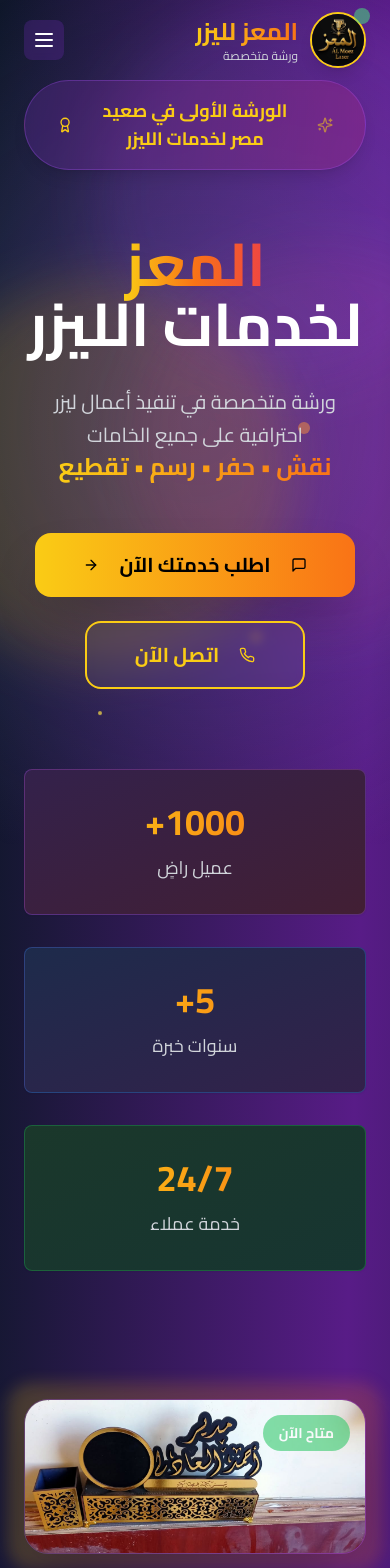
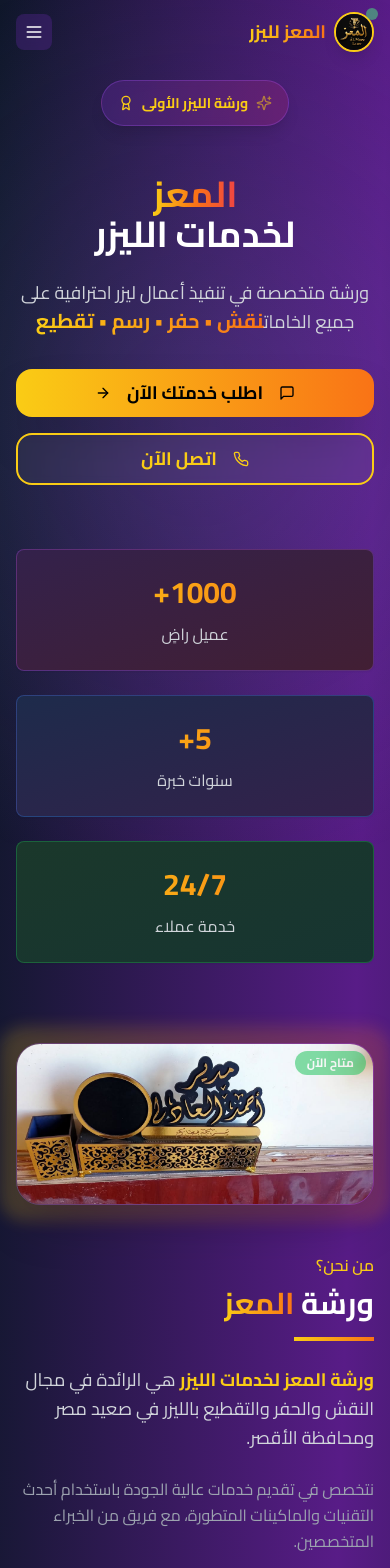
Before and after one commit to Jokermedoo/laser-craft-maestro, a React (Vite) app: page / in a window 390 px wide. Shown: the top 1568 px of the page. Built offline with nearby package versions, Linux system fonts and the light colour scheme.

Commit message:
Fix: Improve mobile UI and performance
- Updated the UI for better mobile responsiveness.
- Optimized the site for improved performance.

```diff
--- a/src/components/About.tsx
+++ b/src/components/About.tsx
@@ -5,41 +5,41 @@ import { Users, Target } from 'lucide-react';
 
 const About = () => {
   return (
-    <section id="about" className="relative py-32 z-10">
-      <div className="container mx-auto px-6">
-        <div className="grid grid-cols-1 lg:grid-cols-2 gap-20 items-center">
+    <section id="about" className="relative py-20 sm:py-32 z-10">
+      <div className="container mx-auto px-4 sm:px-6">
+        <div className="grid grid-cols-1 lg:grid-cols-2 gap-12 lg:gap-20 items-center">
           <div className="order-2 lg:order-1">
-            <div className="mb-8">
-              <span className="text-yellow-400 font-semibold text-lg mb-2 block">من نحن؟</span>
-              <h2 className="text-5xl font-bold text-white mb-6">
+            <div className="mb-6 sm:mb-8">
+              <span className="text-yellow-400 font-semibold text-base sm:text-lg mb-2 block">من نحن؟</span>
+              <h2 className="text-3xl sm:text-5xl font-bold text-white mb-4 sm:mb-6">
                 ورشة <span className="bg-gradient-to-r from-yellow-400 to-orange-500 bg-clip-text text-transparent">المعز</span>
               </h2>
-              <div className="w-24 h-1 bg-gradient-to-r from-yellow-400 to-orange-500 mb-8"></div>
+              <div className="w-20 sm:w-24 h-1 bg-gradient-to-r from-yellow-400 to-orange-500 mb-6 sm:mb-8"></div>
             </div>
 
-            <p className="text-xl text-gray-300 mb-8 leading-relaxed">
+            <p className="text-lg sm:text-xl text-gray-300 mb-6 sm:mb-8 leading-relaxed">
               <span className="text-yellow-400 font-bold">ورشة المعز لخدمات الليزر</span> هي الرائدة في مجال
               النقش والحفر والتقطيع بالليزر في صعيد مصر ومحافظة الأقصر.
             </p>
 
-            <p className="text-lg text-gray-400 mb-10 leading-relaxed">
+            <p className="text-base sm:text-lg text-gray-400 mb-8 sm:mb-10 leading-relaxed">
               نتخصص في تقديم خدمات عالية الجودة باستخدام أحدث التقنيات والماكينات المتطورة،
               مع فريق من الخبراء المتخصصين.
             </p>
 
-            <div className="grid grid-cols-2 gap-6">
+            <div className="grid grid-cols-1 sm:grid-cols-2 gap-4 sm:gap-6">
               <Card className="bg-gradient-to-br from-blue-600/20 to-purple-600/20 backdrop-blur-sm border border-blue-500/30 hover:border-yellow-400/50 transition-all duration-300 group">
-                <CardContent className="p-6 text-center">
-                  <Users className="h-12 w-12 text-yellow-400 mx-auto mb-4 group-hover:scale-110 transition-transform duration-300" />
-                  <h3 className="font-bold text-white mb-2">فريق محترف</h3>
+                <CardContent className="p-4 sm:p-6 text-center">
+                  <Users className="h-10 w-10 sm:h-12 sm:w-12 text-yellow-400 mx-auto mb-3 sm:mb-4 group-hover:scale-110 transition-transform duration-300" />
+                  <h3 className="font-bold text-white mb-2 text-base sm:text-lg">فريق محترف</h3>
                   <p className="text-gray-400 text-sm">خبرة أكثر من 5 سنوات</p>
                 </CardContent>
               </Card>
 
               <Card className="bg-gradient-to-br from-green-600/20 to-emerald-600/20 backdrop-blur-sm border border-green-500/30 hover:border-yellow-400/50 transition-all duration-300 group">
-                <CardContent className="p-6 text-center">
-                  <Target className="h-12 w-12 text-yellow-400 mx-auto mb-4 group-hover:scale-110 transition-transform duration-300" />
-                  <h3 className="font-bold text-white mb-2">دقة عالية</h3>
+                <CardContent className="p-4 sm:p-6 text-center">
+                  <Target className="h-10 w-10 sm:h-12 sm:w-12 text-yellow-400 mx-auto mb-3 sm:mb-4 group-hover:scale-110 transition-transform duration-300" />
+                  <h3 className="font-bold text-white mb-2 text-base sm:text-lg">دقة عالية</h3>
                   <p className="text-gray-400 text-sm">نتائج مثالية في كل مرة</p>
                 </CardContent>
               </Card>
@@ -53,8 +53,9 @@ const About = () => {
                 src="/lovable-uploads/65900846-b6de-40b4-b288-b1b78c510879.png"
                 alt="ورشة المعز"
                 className="relative w-full h-auto rounded-3xl shadow-2xl border border-purple-500/30"
+                loading="lazy"
               />
-              <div className="absolute top-4 right-4 bg-green-500 text-white px-4 py-2 rounded-full text-sm font-bold animate-pulse">
+              <div className="absolute top-2 sm:top-4 right-2 sm:right-4 bg-green-500 text-white px-3 sm:px-4 py-1 sm:py-2 rounded-full text-xs sm:text-sm font-bold animate-pulse">
                 متاح الآن
               </div>
             </div>
--- a/src/components/AnimatedBackground.tsx
+++ b/src/components/AnimatedBackground.tsx
@@ -4,16 +4,17 @@ import React from 'react';
 const AnimatedBackground = () => {
   return (
     <div className="fixed inset-0 z-0">
-      <div className="absolute inset-0 bg-[radial-gradient(circle_at_50%_50%,rgba(120,119,198,0.3),rgba(255,255,255,0))]"></div>
-      <div className="absolute top-0 left-1/4 w-96 h-96 bg-purple-500/20 rounded-full mix-blend-multiply filter blur-xl animate-pulse"></div>
-      <div className="absolute top-1/3 right-1/4 w-96 h-96 bg-yellow-500/20 rounded-full mix-blend-multiply filter blur-xl animate-pulse delay-1000"></div>
-      <div className="absolute bottom-1/4 left-1/3 w-96 h-96 bg-pink-500/20 rounded-full mix-blend-multiply filter blur-xl animate-pulse delay-2000"></div>
+      <div className="absolute inset-0 bg-[radial-gradient(circle_at_50%_50%,rgba(120,119,198,0.2),rgba(255,255,255,0))]"></div>
 
-      {/* إضافة جزيئات ذهبية متحركة */}
-      <div className="absolute top-20 left-10 w-2 h-2 bg-yellow-400 rounded-full animate-ping opacity-60"></div>
-      <div className="absolute top-1/2 right-20 w-3 h-3 bg-orange-400 rounded-full animate-pulse opacity-40"></div>
-      <div className="absolute bottom-32 left-1/4 w-1 h-1 bg-yellow-300 rounded-full animate-bounce opacity-70"></div>
-      <div className="absolute top-3/4 right-1/3 w-2 h-2 bg-amber-400 rounded-full animate-ping delay-500 opacity-50"></div>
+      {/* تقليل عدد العناصر المتحركة للهواتف */}
+      <div className="hidden md:block absolute top-0 left-1/4 w-72 h-72 bg-purple-500/15 rounded-full mix-blend-multiply filter blur-xl animate-pulse"></div>
+      <div className="hidden md:block absolute top-1/3 right-1/4 w-72 h-72 bg-yellow-500/15 rounded-full mix-blend-multiply filter blur-xl animate-pulse delay-1000"></div>
+      <div className="hidden md:block absolute bottom-1/4 left-1/3 w-72 h-72 bg-pink-500/15 rounded-full mix-blend-multiply filter blur-xl animate-pulse delay-2000"></div>
+
+      {/* جزيئات أقل للهواتف */}
+      <div className="hidden sm:block absolute top-20 left-10 w-2 h-2 bg-yellow-400 rounded-full animate-ping opacity-40"></div>
+      <div className="hidden sm:block absolute top-1/2 right-20 w-2 h-2 bg-orange-400 rounded-full animate-pulse opacity-30"></div>
+      <div className="hidden lg:block absolute bottom-32 left-1/4 w-1 h-1 bg-yellow-300 rounded-full animate-bounce opacity-50"></div>
     </div>
   );
 };
--- a/src/components/Hero.tsx
+++ b/src/components/Hero.tsx
@@ -11,37 +11,38 @@ interface HeroProps {
 const Hero = ({ whatsappNumber }: HeroProps) => {
   return (
     <section id="home" className="relative min-h-screen flex items-center justify-center pt-20 z-10">
-      <div className="container mx-auto px-6 text-center">
-        <div className="mb-8 animate-fade-in">
-          <div className="inline-flex items-center bg-gradient-to-r from-purple-600/20 to-pink-600/20 backdrop-blur-sm border border-purple-500/30 text-yellow-400 px-8 py-4 rounded-full text-lg font-bold mb-8 shadow-lg">
-            <Sparkles className="ml-3 h-6 w-6 animate-pulse" />
-            الورشة الأولى في صعيد مصر لخدمات الليزر
-            <Award className="mr-3 h-6 w-6" />
+      <div className="container mx-auto px-4 sm:px-6 text-center">
+        <div className="mb-6 sm:mb-8">
+          <div className="inline-flex items-center bg-gradient-to-r from-purple-600/20 to-pink-600/20 backdrop-blur-sm border border-purple-500/30 text-yellow-400 px-4 sm:px-6 py-3 sm:py-4 rounded-full text-sm sm:text-lg font-bold mb-6 sm:mb-8 shadow-lg">
+            <Sparkles className="ml-2 sm:ml-3 h-4 w-4 sm:h-6 sm:w-6 animate-pulse" />
+            <span className="hidden sm:inline">الورشة الأولى في صعيد مصر لخدمات الليزر</span>
+            <span className="sm:hidden">ورشة الليزر الأولى</span>
+            <Award className="mr-2 sm:mr-3 h-4 w-4 sm:h-6 sm:w-6" />
           </div>
         </div>
 
-        <h1 className="text-6xl lg:text-8xl font-bold mb-8 animate-fade-in delay-300">
+        <h1 className="text-4xl sm:text-6xl lg:text-8xl font-bold mb-6 sm:mb-8">
           <span className="bg-gradient-to-r from-yellow-400 via-orange-500 to-red-500 bg-clip-text text-transparent">المعز</span>
           <br />
           <span className="text-white">لخدمات الليزر</span>
         </h1>
 
-        <p className="text-xl lg:text-2xl text-gray-300 mb-12 max-w-4xl mx-auto leading-relaxed animate-fade-in delay-500">
+        <p className="text-lg sm:text-xl lg:text-2xl text-gray-300 mb-8 sm:mb-12 max-w-4xl mx-auto leading-relaxed">
           ورشة متخصصة في تنفيذ أعمال ليزر احترافية على جميع الخامات
-          <br />
-          <span className="bg-gradient-to-r from-yellow-400 to-orange-500 bg-clip-text text-transparent font-bold text-2xl">نقش • حفر • رسم • تقطيع</span>
+          <br className="hidden sm:block" />
+          <span className="bg-gradient-to-r from-yellow-400 to-orange-500 bg-clip-text text-transparent font-bold text-xl sm:text-2xl">نقش • حفر • رسم • تقطيع</span>
         </p>
 
-        <div className="flex flex-col sm:flex-row gap-6 justify-center items-center mb-20 animate-fade-in delay-700">
+        <div className="flex flex-col sm:flex-row gap-4 sm:gap-6 justify-center items-center mb-16 sm:mb-20">
           <Button
             asChild
             size="lg"
-            className="bg-gradient-to-r from-yellow-400 to-orange-500 hover:from-yellow-500 hover:to-orange-600 text-black text-xl px-12 py-8 rounded-2xl font-bold shadow-2xl hover:shadow-yellow-500/25 transform hover:scale-105 transition-all duration-300"
+            className="w-full sm:w-auto bg-gradient-to-r from-yellow-400 to-orange-500 hover:from-yellow-500 hover:to-orange-600 text-black text-lg sm:text-xl px-8 sm:px-12 py-6 sm:py-8 rounded-2xl font-bold shadow-2xl hover:shadow-yellow-500/25 transform hover:scale-105 transition-all duration-300"
           >
             <a href={`https://wa.me/${whatsappNumber}?text=مرحباً، أريد الاستفسار عن خدمات الليزر`} target="_blank">
-              <MessageSquare className="ml-3 h-6 w-6" />
+              <MessageSquare className="ml-2 sm:ml-3 h-5 w-5 sm:h-6 sm:w-6" />
               اطلب خدمتك الآن
-              <ArrowRight className="mr-3 h-6 w-6" />
+              <ArrowRight className="mr-2 sm:mr-3 h-5 w-5 sm:h-6 sm:w-6" />
             </a>
           </Button>
 
@@ -49,32 +50,32 @@ const Hero = ({ whatsappNumber }: HeroProps) => {
             asChild
             variant="outline"
             size="lg"
-            className="border-2 border-yellow-400 text-yellow-400 hover:bg-yellow-400 hover:text-black text-xl px-12 py-8 rounded-2xl font-bold backdrop-blur-sm bg-white/5 transform hover:scale-105 transition-all duration-300"
+            className="w-full sm:w-auto border-2 border-yellow-400 text-yellow-400 hover:bg-yellow-400 hover:text-black text-lg sm:text-xl px-8 sm:px-12 py-6 sm:py-8 rounded-2xl font-bold backdrop-blur-sm bg-white/5 transform hover:scale-105 transition-all duration-300"
           >
             <a href="tel:+201021911335">
-              <Phone className="ml-3 h-6 w-6" />
+              <Phone className="ml-2 sm:ml-3 h-5 w-5 sm:h-6 sm:w-6" />
               اتصل الآن
             </a>
           </Button>
         </div>
 
-        <div className="grid grid-cols-1 md:grid-cols-3 gap-8 animate-fade-in delay-1000">
+        <div className="grid grid-cols-1 sm:grid-cols-3 gap-6 sm:gap-8">
           <Card className="bg-gradient-to-br from-purple-600/20 to-pink-600/20 backdrop-blur-sm border border-purple-500/30 hover:border-yellow-400/50 transition-all duration-300 hover:scale-105">
-            <CardContent className="p-8 text-center">
-              <h3 className="text-4xl font-bold bg-gradient-to-r from-yellow-400 to-orange-500 bg-clip-text text-transparent mb-3">1000+</h3>
-              <p className="text-gray-300 text-lg">عميل راضٍ</p>
+            <CardContent className="p-6 sm:p-8 text-center">
+              <h3 className="text-3xl sm:text-4xl font-bold bg-gradient-to-r from-yellow-400 to-orange-500 bg-clip-text text-transparent mb-3">1000+</h3>
+              <p className="text-gray-300 text-base sm:text-lg">عميل راضٍ</p>
             </CardContent>
           </Card>
           <Card className="bg-gradient-to-br from-blue-600/20 to-purple-600/20 backdrop-blur-sm border border-blue-500/30 hover:border-yellow-400/50 transition-all duration-300 hover:scale-105">
-            <CardContent className="p-8 text-center">
-              <h3 className="text-4xl font-bold bg-gradient-to-r from-yellow-400 to-orange-500 bg-clip-text text-transparent mb-3">5+</h3>
-              <p className="text-gray-300 text-lg">سنوات خبرة</p>
+            <CardContent className="p-6 sm:p-8 text-center">
+              <h3 className="text-3xl sm:text-4xl font-bold bg-gradient-to-r from-yellow-400 to-orange-500 bg-clip-text text-transparent mb-3">5+</h3>
+              <p className="text-gray-300 text-base sm:text-lg">سنوات خبرة</p>
             </CardContent>
           </Card>
           <Card className="bg-gradient-to-br from-green-600/20 to-emerald-600/20 backdrop-blur-sm border border-green-500/30 hover:border-yellow-400/50 transition-all duration-300 hover:scale-105">
-            <CardContent className="p-8 text-center">
-              <h3 className="text-4xl font-bold bg-gradient-to-r from-yellow-400 to-orange-500 bg-clip-text text-transparent mb-3">24/7</h3>
-              <p className="text-gray-300 text-lg">خدمة عملاء</p>
+            <CardContent className="p-6 sm:p-8 text-center">
+              <h3 className="text-3xl sm:text-4xl font-bold bg-gradient-to-r from-yellow-400 to-orange-500 bg-clip-text text-transparent mb-3">24/7</h3>
+              <p className="text-gray-300 text-base sm:text-lg">خدمة عملاء</p>
             </CardContent>
           </Card>
         </div>
--- a/src/components/Navbar.tsx
+++ b/src/components/Navbar.tsx
@@ -20,48 +20,49 @@ const Navbar = ({ whatsappNumber }: NavbarProps) => {
   }, []);
 
   return (
-    <nav className={`fixed top-0 left-0 right-0 z-50 transition-all duration-500 ${
+    <nav className={`fixed top-0 left-0 right-0 z-50 transition-all duration-300 ${
       isScrolled ? 'bg-slate-900/95 backdrop-blur-lg shadow-2xl border-b border-purple-500/20' : 'bg-transparent'
     }`}>
-      <div className="container mx-auto px-6">
-        <div className="flex items-center justify-between h-20">
-          <div className="flex items-center space-x-3 rtl:space-x-reverse">
+      <div className="container mx-auto px-4 sm:px-6">
+        <div className="flex items-center justify-between h-16 sm:h-20">
+          <div className="flex items-center space-x-2 sm:space-x-3 rtl:space-x-reverse">
             <div className="relative">
               <img
                 src="/lovable-uploads/8421f051-5940-44f7-ac37-3f81bfa87243.png"
                 alt="المعز لوجو"
-                className="h-14 w-14 rounded-full border-2 border-yellow-400 shadow-lg"
+                className="h-10 w-10 sm:h-14 sm:w-14 rounded-full border-2 border-yellow-400 shadow-lg"
+                loading="eager"
               />
-              <div className="absolute -top-1 -right-1 w-4 h-4 bg-green-400 rounded-full animate-pulse"></div>
+              <div className="absolute -top-1 -right-1 w-3 h-3 sm:w-4 sm:h-4 bg-green-400 rounded-full animate-pulse"></div>
             </div>
             <div>
-              <span className="text-2xl font-bold bg-gradient-to-r from-yellow-400 to-orange-500 bg-clip-text text-transparent">المعز لليزر</span>
-              <p className="text-xs text-gray-300">ورشة متخصصة</p>
+              <span className="text-lg sm:text-2xl font-bold bg-gradient-to-r from-yellow-400 to-orange-500 bg-clip-text text-transparent">المعز لليزر</span>
+              <p className="text-xs text-gray-300 hidden sm:block">ورشة متخصصة</p>
             </div>
           </div>
 
-          <div className="hidden md:flex items-center space-x-8 rtl:space-x-reverse">
-            <a href="#home" className="text-gray-300 hover:text-yellow-400 transition-all duration-300 relative group">
+          <div className="hidden md:flex items-center space-x-6 lg:space-x-8 rtl:space-x-reverse">
+            <a href="#home" className="text-gray-300 hover:text-yellow-400 transition-all duration-300 relative group text-sm lg:text-base">
               الرئيسية
               <span className="absolute -bottom-1 left-0 w-0 h-0.5 bg-yellow-400 transition-all duration-300 group-hover:w-full"></span>
             </a>
-            <a href="#about" className="text-gray-300 hover:text-yellow-400 transition-all duration-300 relative group">
+            <a href="#about" className="text-gray-300 hover:text-yellow-400 transition-all duration-300 relative group text-sm lg:text-base">
               عن الورشة
               <span className="absolute -bottom-1 left-0 w-0 h-0.5 bg-yellow-400 transition-all duration-300 group-hover:w-full"></span>
             </a>
-            <a href="#services" className="text-gray-300 hover:text-yellow-400 transition-all duration-300 relative group">
+            <a href="#services" className="text-gray-300 hover:text-yellow-400 transition-all duration-300 relative group text-sm lg:text-base">
               خدماتنا
               <span className="absolute -bottom-1 left-0 w-0 h-0.5 bg-yellow-400 transition-all duration-300 group-hover:w-full"></span>
             </a>
-            <a href="#gallery" className="text-gray-300 hover:text-yellow-400 transition-all duration-300 relative group">
+            <a href="#gallery" className="text-gray-300 hover:text-yellow-400 transition-all duration-300 relative group text-sm lg:text-base">
               أعمالنا
               <span className="absolute -bottom-1 left-0 w-0 h-0.5 bg-yellow-400 transition-all duration-300 group-hover:w-full"></span>
             </a>
-            <a href="#contact" className="text-gray-300 hover:text-yellow-400 transition-all duration-300 relative group">
+            <a href="#contact" className="text-gray-300 hover:text-yellow-400 transition-all duration-300 relative group text-sm lg:text-base">
               اتصل بنا
               <span className="absolute -bottom-1 left-0 w-0 h-0.5 bg-yellow-400 transition-all duration-300 group-hover:w-full"></span>
             </a>
-            <Button asChild className="bg-gradient-to-r from-yellow-400 to-orange-500 hover:from-yellow-500 hover:to-orange-600 text-black font-bold shadow-lg hover:shadow-xl transform hover:scale-105 transition-all duration-300">
+            <Button asChild className="bg-gradient-to-r from-yellow-400 to-orange-500 hover:from-yellow-500 hover:to-orange-600 text-black font-bold shadow-lg hover:shadow-xl transform hover:scale-105 transition-all duration-300 text-sm px-4 py-2">
               <a href={`https://wa.me/${whatsappNumber}`} target="_blank" rel="noopener noreferrer">
                 <Phone className="ml-2 h-4 w-4" />
                 اطلب الآن
@@ -73,20 +74,20 @@ const Navbar = ({ whatsappNumber }: NavbarProps) => {
             onClick={() => setIsMenuOpen(!isMenuOpen)}
             className="md:hidden text-white p-2 rounded-lg bg-purple-600/20 backdrop-blur-sm"
           >
-            {isMenuOpen ? <X size={24} /> : <Menu size={24} />}
+            {isMenuOpen ? <X size={20} /> : <Menu size={20} />}
           </button>
         </div>
       </div>
 
       {isMenuOpen && (
         <div className="md:hidden bg-slate-900/95 backdrop-blur-lg border-t border-purple-500/20">
-          <div className="container mx-auto px-6 py-6 space-y-4">
+          <div className="container mx-auto px-4 py-4 space-y-3">
             <a href="#home" onClick={() => setIsMenuOpen(false)} className="block text-gray-300 hover:text-yellow-400 transition-colors text-lg py-2">الرئيسية</a>
             <a href="#about" onClick={() => setIsMenuOpen(false)} className="block text-gray-300 hover:text-yellow-400 transition-colors text-lg py-2">عن الورشة</a>
             <a href="#services" onClick={() => setIsMenuOpen(false)} className="block text-gray-300 hover:text-yellow-400 transition-colors text-lg py-2">خدماتنا</a>
             <a href="#gallery" onClick={() => setIsMenuOpen(false)} className="block text-gray-300 hover:text-yellow-400 transition-colors text-lg py-2">أعمالنا</a>
             <a href="#contact" onClick={() => setIsMenuOpen(false)} className="block text-gray-300 hover:text-yellow-400 transition-colors text-lg py-2">اتصل بنا</a>
-            <Button asChild size="lg" className="w-full bg-gradient-to-r from-yellow-400 to-orange-500 text-black font-bold">
+            <Button asChild size="lg" className="w-full bg-gradient-to-r from-yellow-400 to-orange-500 text-black font-bold mt-4">
               <a href={`https://wa.me/${whatsappNumber}`} target="_blank" rel="noopener noreferrer">
                 <Phone className="ml-2 h-5 w-5" />
                 اطلب الآن على واتساب
```
Also changed, not shown: src/components/Gallery.tsx (+14 -13 lines).
